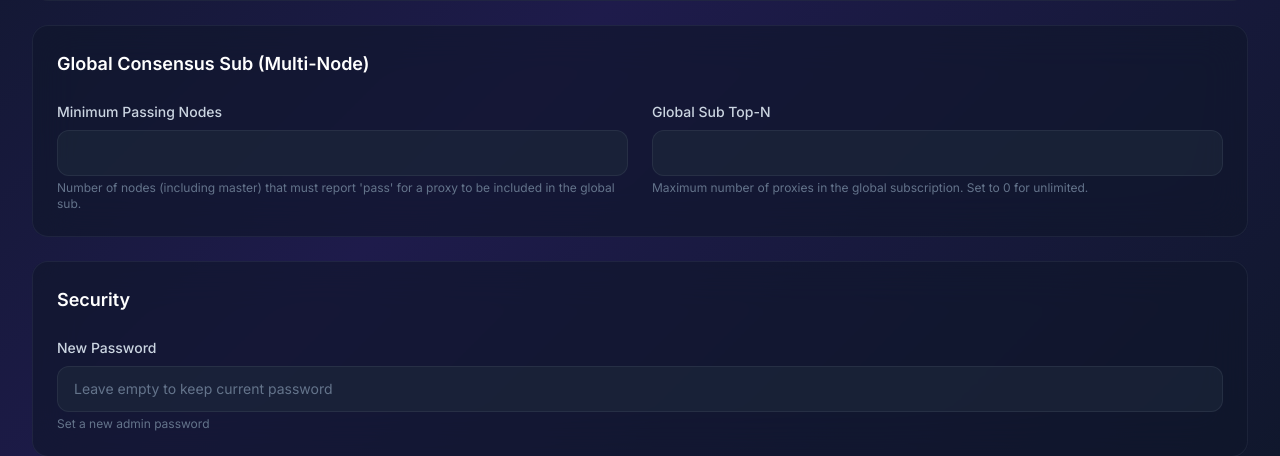
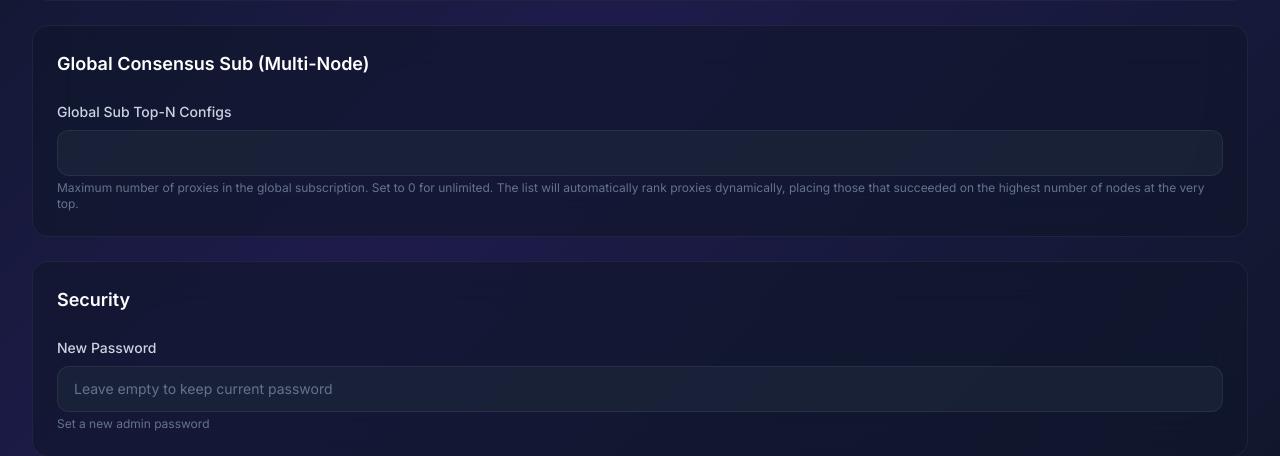
Before and after one commit to GoGoButters/VLESS-Checker, a FastAPI app: template templates/settings.html in a window 1280 px wide. Shown: the part 1223-1679 px from the top of the page. Run offline with FastAPI, Linux system fonts and the light colour scheme; the template is opened without the code that fills it, so the values that code supplies are empty; some libraries are stand-ins or nearby versions.

Commit message:
update: remove minimum node filter making global consensus purely rank-based per user feedback

```diff
--- a/main.py
+++ b/main.py
@@ -353,7 +353,6 @@ async def settings_save(
     http_timeout_s: int = Form(10),
     speed_test_top_n: int = Form(0),
     node_check_top_n: int = Form(50),
-    global_sub_min_nodes: int = Form(1),
     global_sub_top_n: int = Form(50),
     new_password: str = Form(""),
 ):
@@ -371,7 +370,6 @@ async def settings_save(
             settings.http_timeout_s = max(1, http_timeout_s)
             settings.speed_test_top_n = max(0, speed_test_top_n)
             settings.node_check_top_n = max(1, node_check_top_n)
-            settings.global_sub_min_nodes = max(1, global_sub_min_nodes)
             settings.global_sub_top_n = max(0, global_sub_top_n)
             if new_password.strip():
                 settings.admin_pass_hash = hash_password(new_password.strip())
@@ -743,13 +741,12 @@ async def webhook_output(secret_path: str):
             # Compute consensus
             consensus_list = []
             for link, data in stats.items():
-                if data["passes"] >= settings.global_sub_min_nodes:
-                    avg_speed = sum(data["speed_scores"]) / len(data["speed_scores"])
-                    consensus_list.append({
-                        "link": link,
-                        "passes": data["passes"],
-                        "avg_speed": avg_speed
-                    })
+                avg_speed = sum(data["speed_scores"]) / len(data["speed_scores"]) if data["speed_scores"] else 0
+                consensus_list.append({
+                    "link": link,
+                    "passes": data["passes"],
+                    "avg_speed": avg_speed
+                })
 
             # Sort by passes (desc), then speed (desc)
             consensus_list.sort(key=lambda x: (x["passes"], x["avg_speed"]), reverse=True)
--- a/templates/dashboard.html
+++ b/templates/dashboard.html
@@ -206,7 +206,7 @@
         </span>
         {% endif %}
     </div>
-    <p class="text-sm text-slate-400 mb-4">Combines local passed proxies with the results from <strong>{{ node_count }}</strong> remote nodes. Requires <strong>{{ settings.global_sub_min_nodes }}</strong> nodes to agree on proxy availability.</p>
+    <p class="text-sm text-slate-400 mb-4">Combines local passed proxies with the results from <strong>{{ node_count }}</strong> remote nodes. The list dynamically ranks proxies so that identical configurations that succeeded on the highest number of nodes appear at the very top.</p>
     <div class="flex items-center gap-3">
         <code id="global-url" class="flex-1 px-4 py-3 rounded-xl bg-slate-800/60 border border-emerald-500/20 text-emerald-400 text-sm font-mono truncate">
             {{ request.url.scheme }}://{{ request.url.netloc }}/{{ settings.webhook_secret_path }}/global
--- a/templates/settings.html
+++ b/templates/settings.html
@@ -111,20 +111,13 @@
 
     <div class="glass rounded-2xl p-6 mb-6">
         <h2 class="text-lg font-semibold text-white mb-6">Global Consensus Sub (Multi-Node)</h2>
-        <div class="grid grid-cols-1 md:grid-cols-2 gap-6">
+        <div class="grid grid-cols-1 gap-6">
             <div>
-                <label for="global_sub_min_nodes" class="block text-sm font-medium text-slate-300 mb-2">Minimum Passing Nodes</label>
-                <input type="number" name="global_sub_min_nodes" id="global_sub_min_nodes" min="1" max="100"
-                    value="{{ settings.global_sub_min_nodes }}"
-                    class="w-full px-4 py-3 rounded-xl bg-slate-800/60 border border-slate-600/30 text-white outline-none text-sm">
-                <p class="text-xs text-slate-500 mt-1">Number of nodes (including master) that must report 'pass' for a proxy to be included in the global sub.</p>
-            </div>
-            <div>
-                <label for="global_sub_top_n" class="block text-sm font-medium text-slate-300 mb-2">Global Sub Top-N</label>
+                <label for="global_sub_top_n" class="block text-sm font-medium text-slate-300 mb-2">Global Sub Top-N Configs</label>
                 <input type="number" name="global_sub_top_n" id="global_sub_top_n" min="0" max="5000"
                     value="{{ settings.global_sub_top_n }}"
                     class="w-full px-4 py-3 rounded-xl bg-slate-800/60 border border-slate-600/30 text-white outline-none text-sm">
-                <p class="text-xs text-slate-500 mt-1">Maximum number of proxies in the global subscription. Set to 0 for unlimited.</p>
+                <p class="text-xs text-slate-500 mt-1">Maximum number of proxies in the global subscription. Set to 0 for unlimited. The list will automatically rank proxies dynamically, placing those that succeeded on the highest number of nodes at the very top.</p>
             </div>
         </div>
     </div>
```
